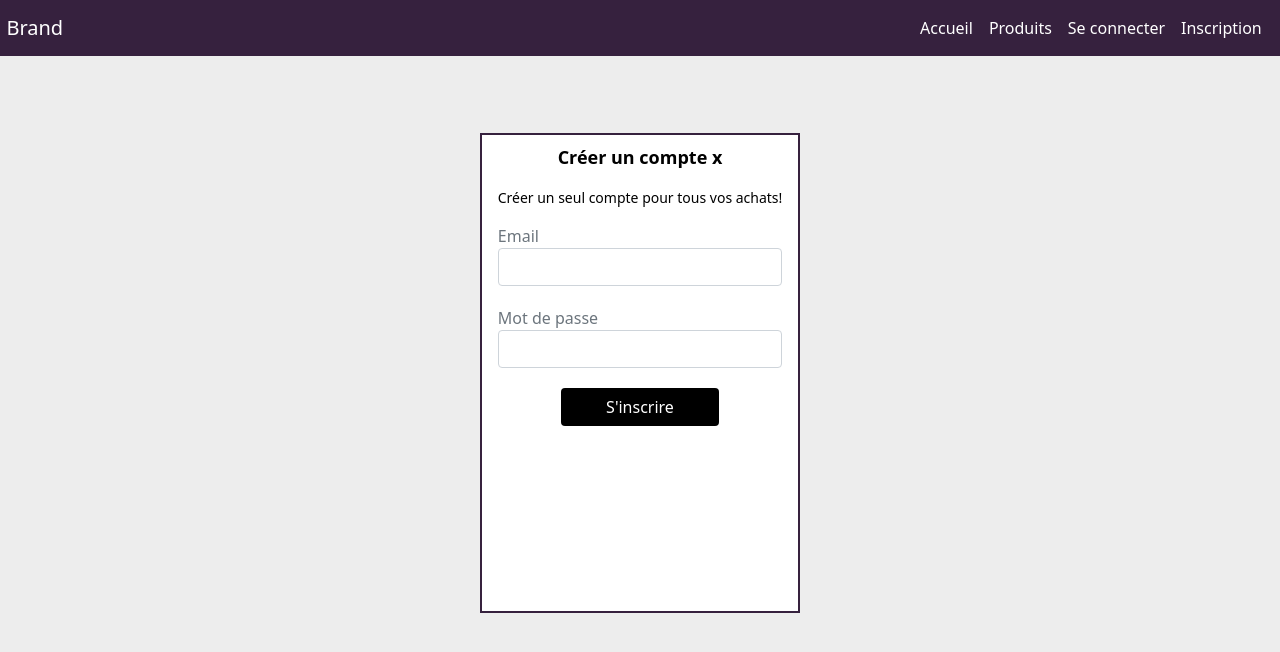
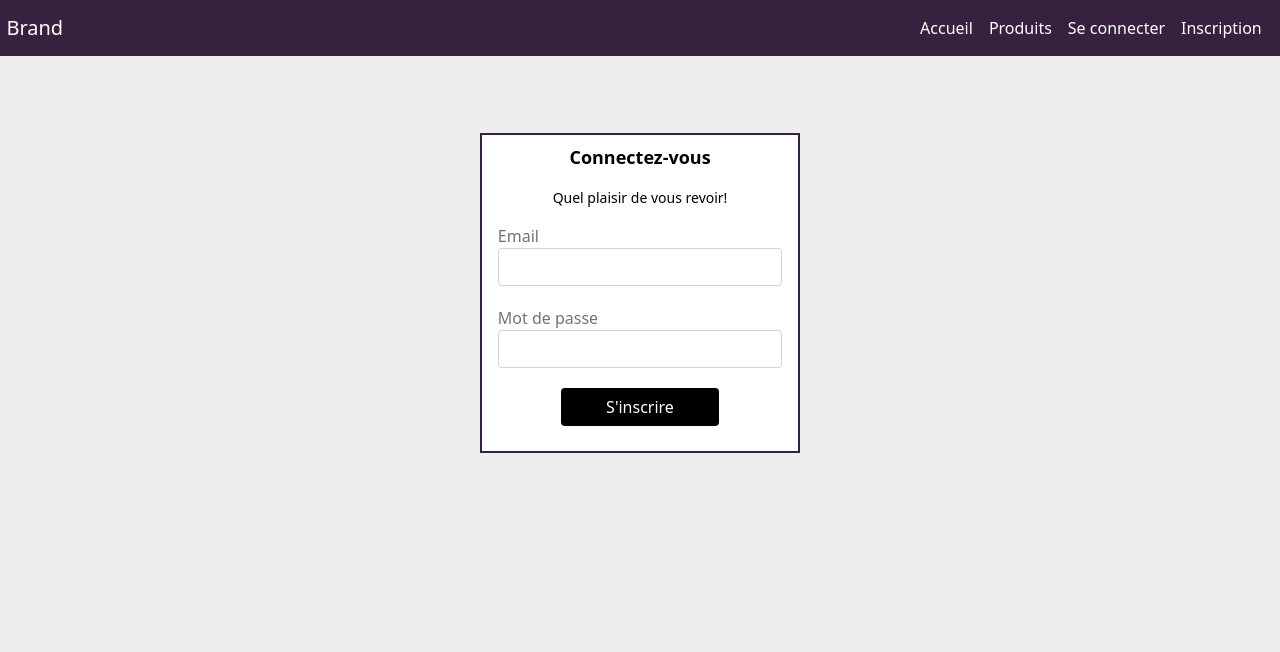
Before and after one commit to mohamed-mowafya/e-commerce-gadget-factory, a React (Create React App) app in the folder ecommerce-frontend/: page /login in a window 1280 px wide. Shown: the top 652 px of the page. Built offline with nearby package versions, Linux system fonts and the light colour scheme; no server answers.

Commit message:
creation dossier css, plus propre

```diff
--- a/ecommerce-frontend/src/style.css
+++ b/ecommerce-frontend/src/CSS/login_signup.css
@@ -37,6 +37,15 @@
     margin-right: auto;
     background-color: white;
 }
+.section-inscription-login{
+    border: 2px solid #36213e;
+    height: 320px;
+    width: 25%;
+    margin-top: 6%;
+    margin-left: auto;
+    margin-right: auto;
+    background-color: white;
+}
 .bg-inscription{
     background-color: lightgray;
 }
--- a/ecommerce-frontend/src/site/Navbar.js
+++ b/ecommerce-frontend/src/site/Navbar.js
@@ -1,6 +1,6 @@
 import React from "react";
 import {Link,withRouter} from 'react-router-dom';
-import '../style.css'
+import '../CSS/login_signup.css'
 const pageActive = (history,path) =>{
     // History = page actuel
     if(history.location.pathname === path){
--- a/ecommerce-frontend/src/usagers/Login.js
+++ b/ecommerce-frontend/src/usagers/Login.js
@@ -1,7 +1,7 @@
 import React, { useState, useEffect } from "react";
 import Layout from '../site/Layout';
 import { API } from "../config";
-import '../style.css'
+import '../CSS/login_signup.css'
 import { Redirect } from "react-router";
 
 const Login = () => {
@@ -53,9 +53,9 @@ const Login = () => {
 
     const { email, mdp, erreur, chargement, rediriger } = valeursUsager;
     const form = () => (
-        <div className="section-inscription">
-            <p className="header-inscription">Créer un compte x</p>
-            <p className="paragraph-inscription">Créer un seul compte pour tous vos achats!</p>
+        <div className="section-inscription-login">
+            <p className="header-inscription">Connectez-vous</p>
+            <p className="paragraph-inscription">Quel plaisir de vous revoir!</p>
             <form action="POST" className="flex-inscription">
                 <div className="form-group form-inscription">
                     <label className="text-muted">Email</label>
--- a/ecommerce-frontend/src/usagers/Signup.js
+++ b/ecommerce-frontend/src/usagers/Signup.js
@@ -1,7 +1,7 @@
 import React, {useState,useEffect} from "react";
 import Layout from '../site/Layout';
 import {API} from "../config";
-import '../style.css'
+import '../CSS/login_signup.css'
 const Signup = () =>{
     const [valeursUsager,setValeursUsager] = useState({
         nom: '',
```
